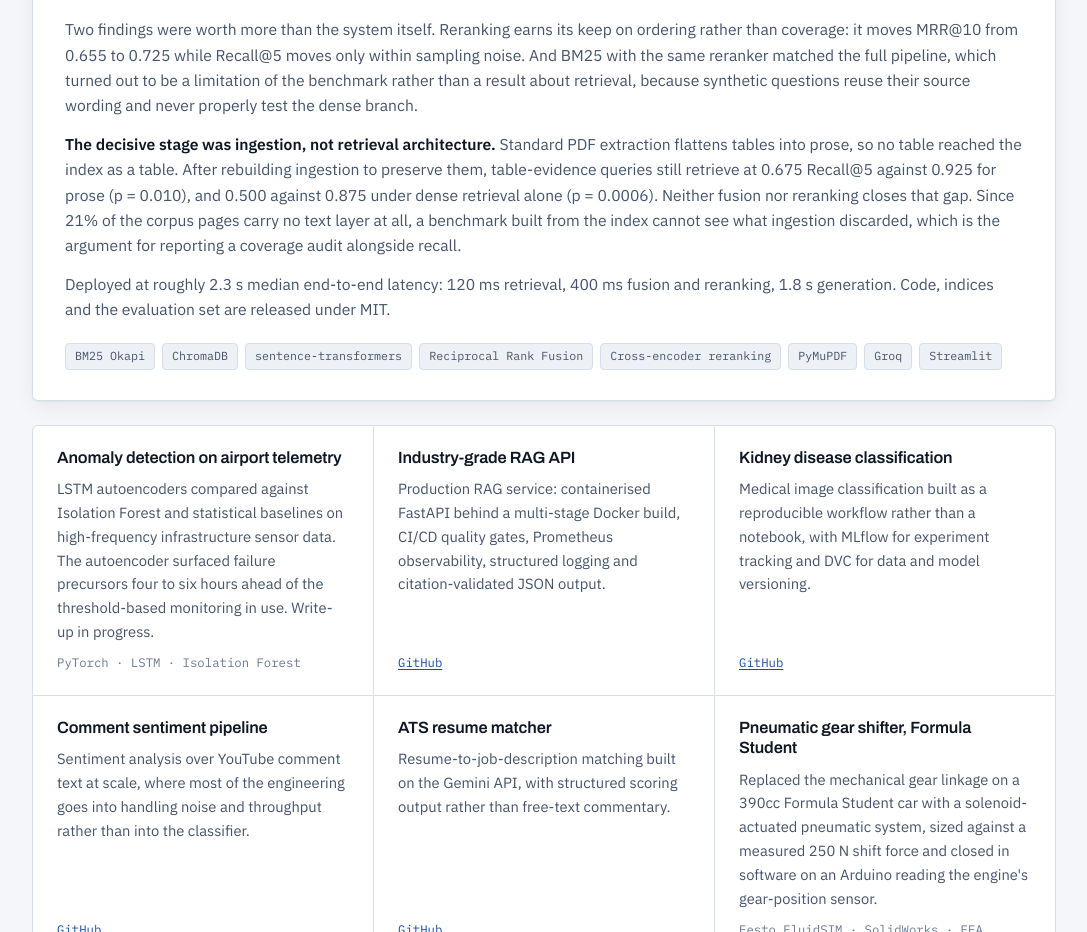
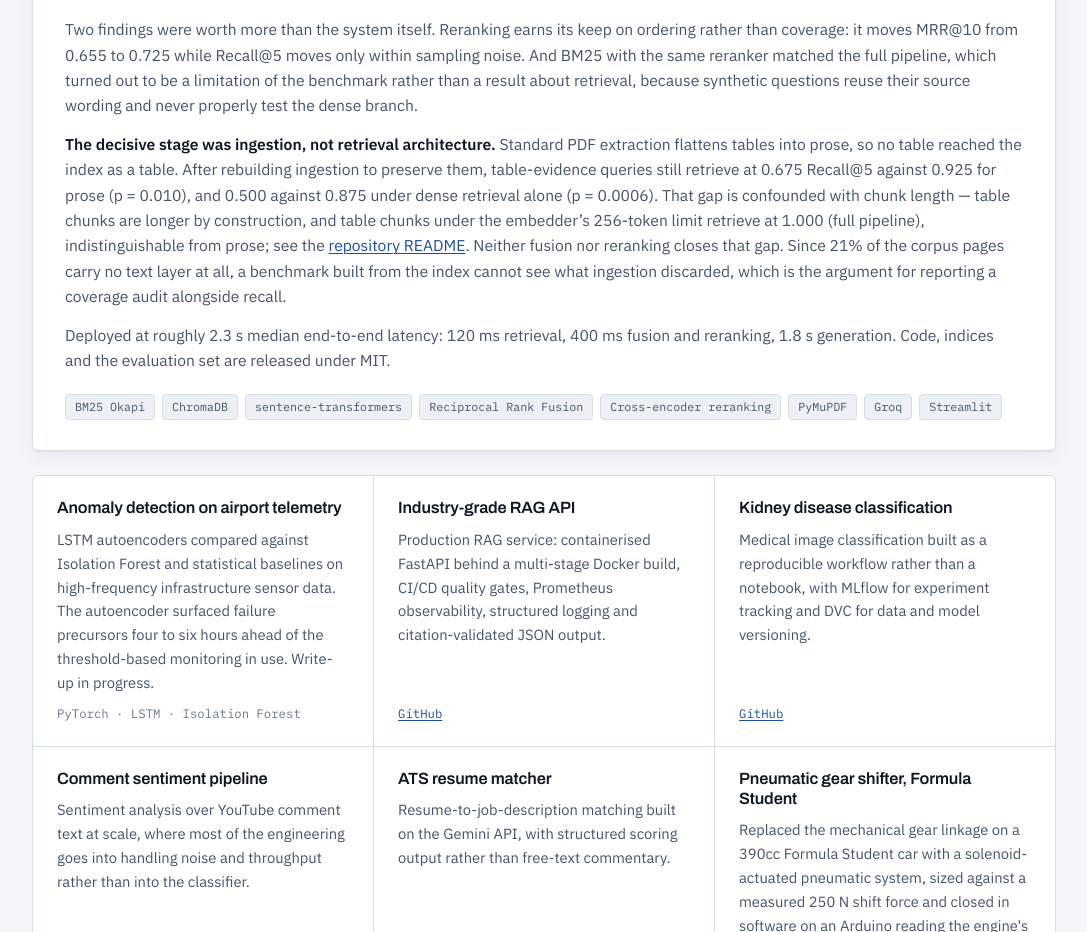
Before and after one commit to PKjha720/portfolio, a plain HTML site: page index.html in a window 1280 px wide. Shown: the part 2220-3152 px from the top of the page, without its empty margins (96-1183 px from the left). Drawn offline with Linux system fonts and the light colour scheme.

Commit message:
AeroRAG: add chunk-length caveat next to the table/prose Recall@5 figures
The 0.675 vs 0.925 (and 0.500 vs 0.875) gap is confounded with gold chunk
length; table chunks under the embedder's 256-token limit retrieve at 1.000,
indistinguishable from prose. Links to the corrected repository README, which
carries the full analysis and a reproducible script.

Co-Authored-By: Claude Opus 5 <noreply@anthropic.com>

```diff
--- a/index.html
+++ b/index.html
@@ -437,7 +437,10 @@ footer {
           <strong>The decisive stage was ingestion, not retrieval architecture.</strong> Standard PDF extraction
           flattens tables into prose, so no table reached the index as a table. After rebuilding ingestion to
           preserve them, table-evidence queries still retrieve at 0.675 Recall@5 against 0.925 for prose
-          (p = 0.010), and 0.500 against 0.875 under dense retrieval alone (p = 0.0006). Neither fusion nor
+          (p = 0.010), and 0.500 against 0.875 under dense retrieval alone (p = 0.0006). That gap is confounded
+          with chunk length &mdash; table chunks are longer by construction, and table chunks under the
+          embedder&rsquo;s 256-token limit retrieve at 1.000 (full pipeline), indistinguishable from prose; see the
+          <a href="https://github.com/PKjha720/aviation-rag#readme">repository README</a>. Neither fusion nor
           reranking closes that gap. Since 21% of the corpus pages carry no text layer at all, a benchmark built
           from the index cannot see what ingestion discarded, which is the argument for reporting a coverage
           audit alongside recall.
```
